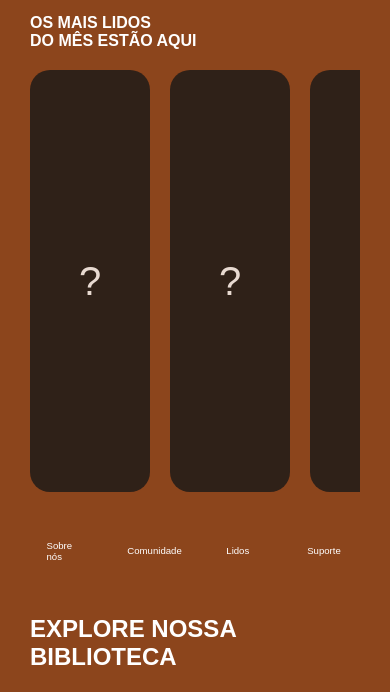
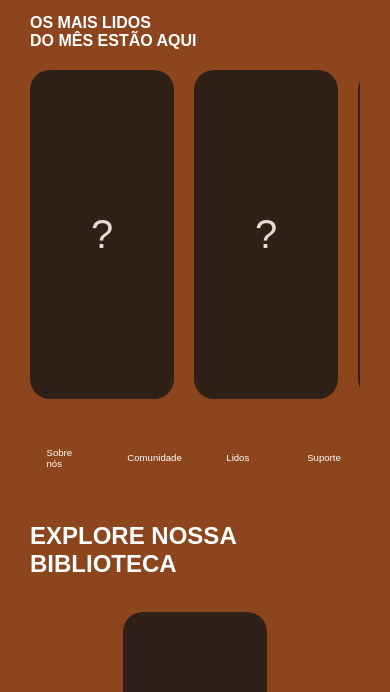
Before and after one commit to AlessandroDaCostaESilva/Livraria, a plain HTML site: page index.html in a window 390 px wide. Shown: the part 468-1160 px from the top of the page. Drawn offline with Linux system fonts and the light colour scheme.

Commit message:
adaptações responsivas

```diff
--- a/src/CSS/main.css
+++ b/src/CSS/main.css
@@ -207,7 +207,6 @@
     background-color: #181818;
     color: #fff;
     height: 100%;
-    width: 20vw;
     list-style: none;
     display: flex;
     justify-content: center;
@@ -215,7 +214,7 @@
     font-size: 5rem;
     border-radius: 20px;
     opacity: 0.8;
-    min-width: 15rem;
+    min-width: 18rem;
     transition: 200ms ease;
 }
 
--- a/src/CSS/responsive.css
+++ b/src/CSS/responsive.css
@@ -25,6 +25,11 @@
     }
     *{
         font-size: 0.5rem;
+    }.cardsRelative{
+        height: 40vh;
+    }
+    .layoutCards{
+        height: 39vh;
     }
     .userLResponsive{
         display: flex;
@@ -92,12 +97,6 @@
     .LivrosDestaques{
         width: 100%;
     }
-    .cardsRelative{
-        height: 51vh;
-    }
-    .layoutCards{
-        height: 50vh;
-    }
     .register a{
         font-size: 1.1rem;
     }
```
